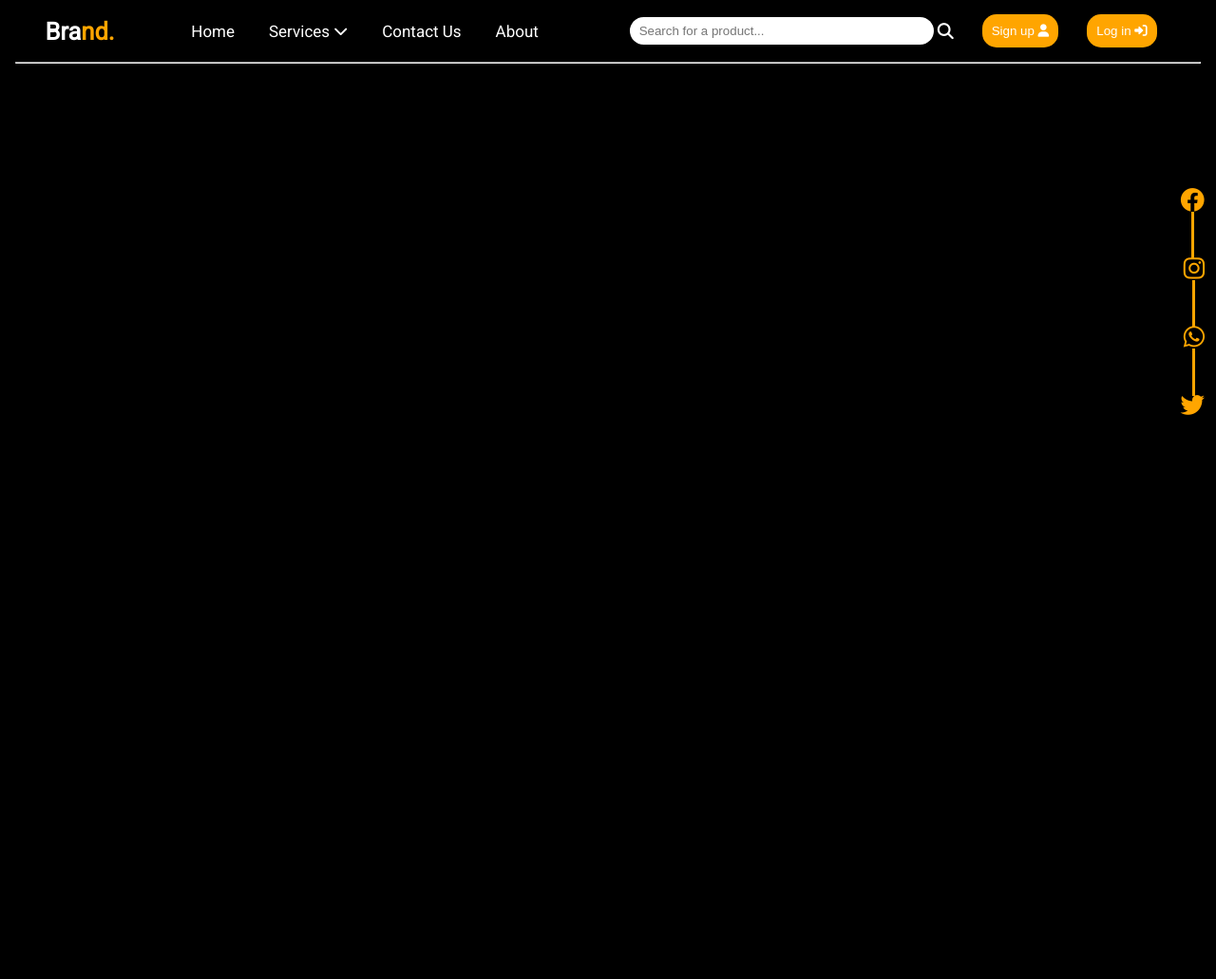
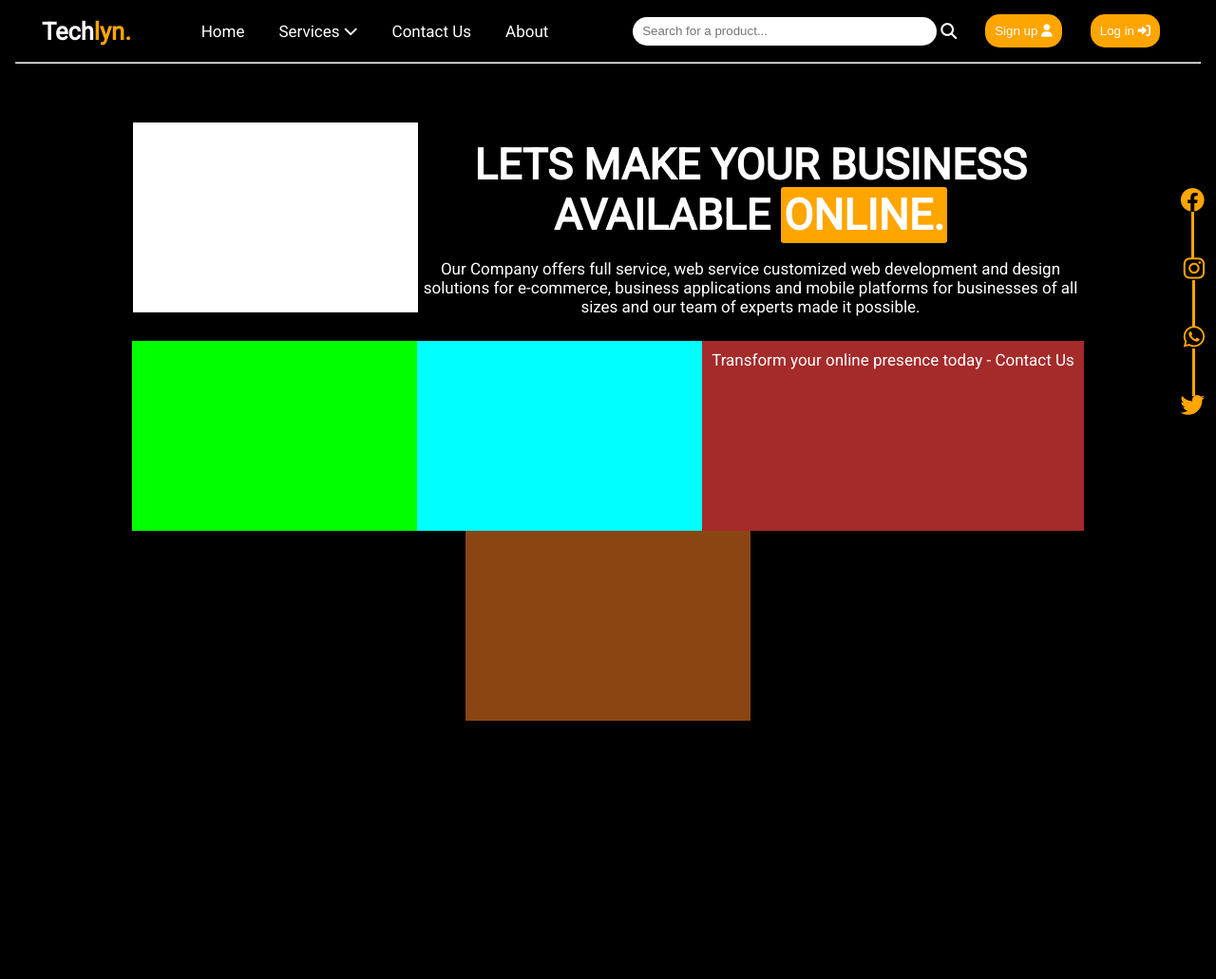
Before and after one commit to symon9/Techlyn, a PHP site: page / in a window 1280 px wide. Shown: the top 1031 px of the page at 95% size. Run offline with PHP 8.4, Linux system fonts and the light colour scheme.

Commit message:
Still working on the hero section
added a title and a description  also a call to action yet to add button and images

```diff
--- a/dist/css/main.css
+++ b/dist/css/main.css
@@ -88,8 +88,10 @@ nav div .log-sign div {
   padding: 15px;
 }
 nav div .log-sign div #search {
+  outline: none;
+  border: 0;
   width: 320px;
-  height: 29px;
+  height: 30px;
   border-radius: 15px;
   border-width: 0;
   margin-right: 4px;
@@ -128,9 +130,6 @@ nav div .nav .ul-list li:hover div {
   padding: 21px 8px;
 }
 
-/* .sub-menu div ul li:hover{
-    background-color: #00f;
-} */
 /* SOCIAL */
 .social {
   margin: 1rem 0 0 0;
@@ -140,7 +139,7 @@ nav div .nav .ul-list li:hover div {
   transform: translateY(50%);
   position: fixed;
   right: 12px;
-  z-index: 100;
+  z-index: 1000;
 }
 .social .social-container {
   display: flex;
@@ -161,4 +160,57 @@ nav div .nav .ul-list li:hover div {
   height: 50px;
   background-color: #ffa500;
   margin-top: 2px;
+}
+
+.fa-magnifying-glass {
+  cursor: pointer;
+}
+
+/* hero */
+.main .main-container {
+  padding: 2rem 0;
+  display: flex;
+  flex-wrap: wrap;
+  justify-content: center;
+  align-items: center;
+}
+.main .main-container .sub-main {
+  min-width: 300px;
+  min-height: 200px;
+  text-align: center;
+}
+.main .main-container .sub-main-one {
+  background-color: #fff;
+}
+.main .main-container .sub-main-two {
+  background-color: rgba(0, 0, 255, 0);
+  padding: 3rem 0 1.5em 0;
+  width: 700px;
+}
+.main .main-container .sub-main-two h1 {
+  width: 700px;
+  text-align: center;
+  font-size: 45px;
+}
+.main .main-container .sub-main-two h1 span {
+  background-color: orange;
+  padding: 3px;
+  border-radius: 3px;
+}
+.main .main-container .sub-main-two p {
+  width: 700px;
+  padding-top: 20px;
+}
+.main .main-container .sub-main-three {
+  background-color: #00ff00;
+}
+.main .main-container .sub-main-four {
+  background-color: aqua;
+}
+.main .main-container .sub-main-five {
+  background-color: brown;
+  padding: 10px;
+}
+.main .main-container .sub-main-six {
+  background-color: saddlebrown;
 }/*# sourceMappingURL=main.css.map */
--- a/index.html
+++ b/index.html
@@ -19,7 +19,7 @@
     <nav class="nav-bar">
         <div class="div-container">
             <div class="logo">
-                <h2>Bra<span>nd.</span></h2>
+                <h2>Tech<span>lyn.</span></h2>
             </div>
             <div class="nav">
                 <ul class="ul-list">
@@ -65,7 +65,7 @@
             </div>
             <div class="log-sign">
                 <div class="search">
-                    <input type="search" placeholder="Search for a product..." name="search" id="search">
+                    <input type="search" class="input" placeholder="Search for a product..." name="search" id="search">
                     <i class="fa-solid fa-magnifying-glass"></i>
                 </div>
                 <button>Sign up <i class="fa-solid fa-user"></i></button>
@@ -94,5 +94,31 @@
         </div>
     </section>
 
+    <main class="main">
+        <div class="main-container">
+            <div class="sub-main sub-main-one">
+
+            </div>
+            <div class="sub-main sub-main-two">
+                <h1>LETS MAKE YOUR BUSINESS <br> AVAILABLE <span>ONLINE.</span></h1>
+                <p>Our Company offers full service, web service customized web development and design solutions for e-commerce, business applications and mobile platforms for businesses of all sizes and our team of experts made it possible.</p>
+            </div>
+            <div class="sub-main sub-main-three">
+
+            </div>
+            <div class="sub-main sub-main-four">
+
+            </div>
+            <div class="sub-main sub-main-five">
+                <div class="call-to-action">
+                    <p>Transform your online presence today - Contact Us</p>
+                </div>
+            </div>
+            <div class="sub-main sub-main-six">
+
+            </div>
+        </div>
+    </main>
+
 </body>
 </html>
--- a/js/app.js
+++ b/js/app.js
@@ -0,0 +1,9 @@
+$(function(){
+    $(window).on("scroll", function(){
+        if($(window).scrollTop() > 50) {
+            $(".div-container").addClass("active");
+        } else {
+            $(".div-container").removeClass("active");
+        }
+    });
+});
--- a/sass/main.scss
+++ b/sass/main.scss
@@ -97,13 +97,18 @@ nav{
                 div{
                     padding: 15px;
 
-                    #search{
+
+
+                    #search{outline: none;
+                        border: 0;
                         width: 320px;
-                        height: 29px;
+                        height: 30px;
                         border-radius: 15px;
                         border-width: 0;
                         margin-right: 4px;
+
                     }
+
                 }
                 button{
                     margin: 15px;
@@ -145,10 +150,6 @@ nav div .nav .ul-list li:hover div {
     padding: 21px 8px;
 }
 
-/* .sub-menu div ul li:hover{
-    background-color: #00f;
-} */
-
 /* SOCIAL */
 
 .social{
@@ -159,7 +160,7 @@ nav div .nav .ul-list li:hover div {
     transform: translateY(50%);
     position: fixed;
     right: 12px;
-    z-index: 100;
+    z-index: 1000;
     .social-container{
         display: flex;
         flex-direction: column;
@@ -182,3 +183,59 @@ nav div .nav .ul-list li:hover div {
         }
     }
 }
+.fa-magnifying-glass{
+    cursor: pointer;
+}
+
+/* hero */
+.main{
+    .main-container{
+        padding: 2rem 0;
+        display: flex;
+        flex-wrap: wrap;
+        justify-content: center;
+        align-items: center;
+
+            .sub-main{
+                min-width: 300px;
+                min-height: 200px;
+                text-align: center;
+
+            }
+            .sub-main-one{
+                background-color: #fff;
+            }
+            .sub-main-two{
+                background-color: rgb(0, 0, 255,0);
+                padding: 3rem 0 1.5em 0;
+                width: 700px;
+
+                    h1{
+                        width: 700px;
+                        text-align: center;
+                        font-size: 45px;
+
+                            span{
+                                background-color: orange; padding: 3px; border-radius: 3px;
+                            }
+                    }
+                    p{
+                        width: 700px;
+                        padding-top: 20px;
+                    }
+            }
+            .sub-main-three{
+                background-color: #00ff00;
+            }
+            .sub-main-four{
+                background-color: aqua;
+            }
+            .sub-main-five{
+                background-color: brown;
+                padding: 10px;
+            }
+            .sub-main-six{
+                background-color: saddlebrown;
+            }
+    }
+}
```
Also changed, not shown: dist/css/main.min.css, 2 other files.
